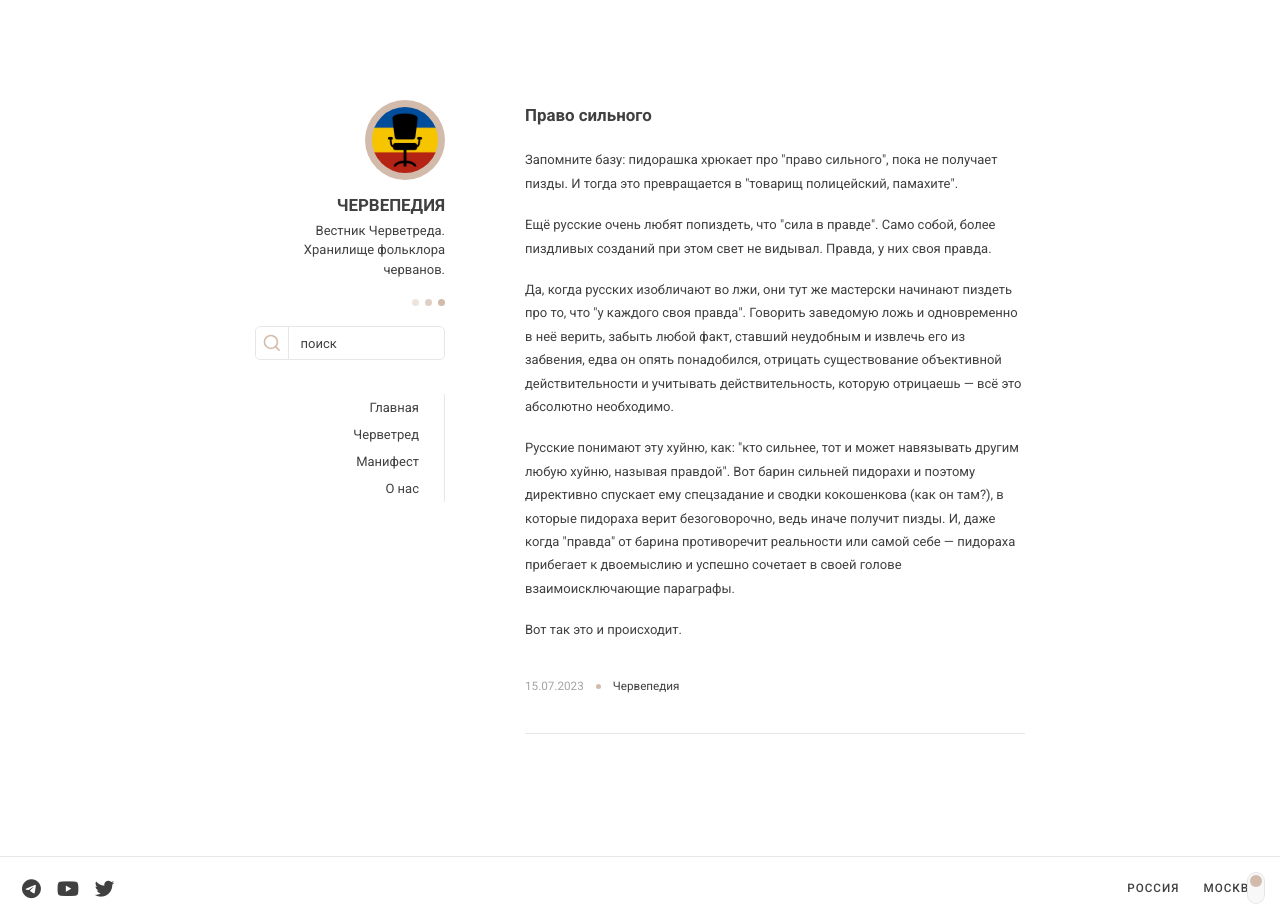
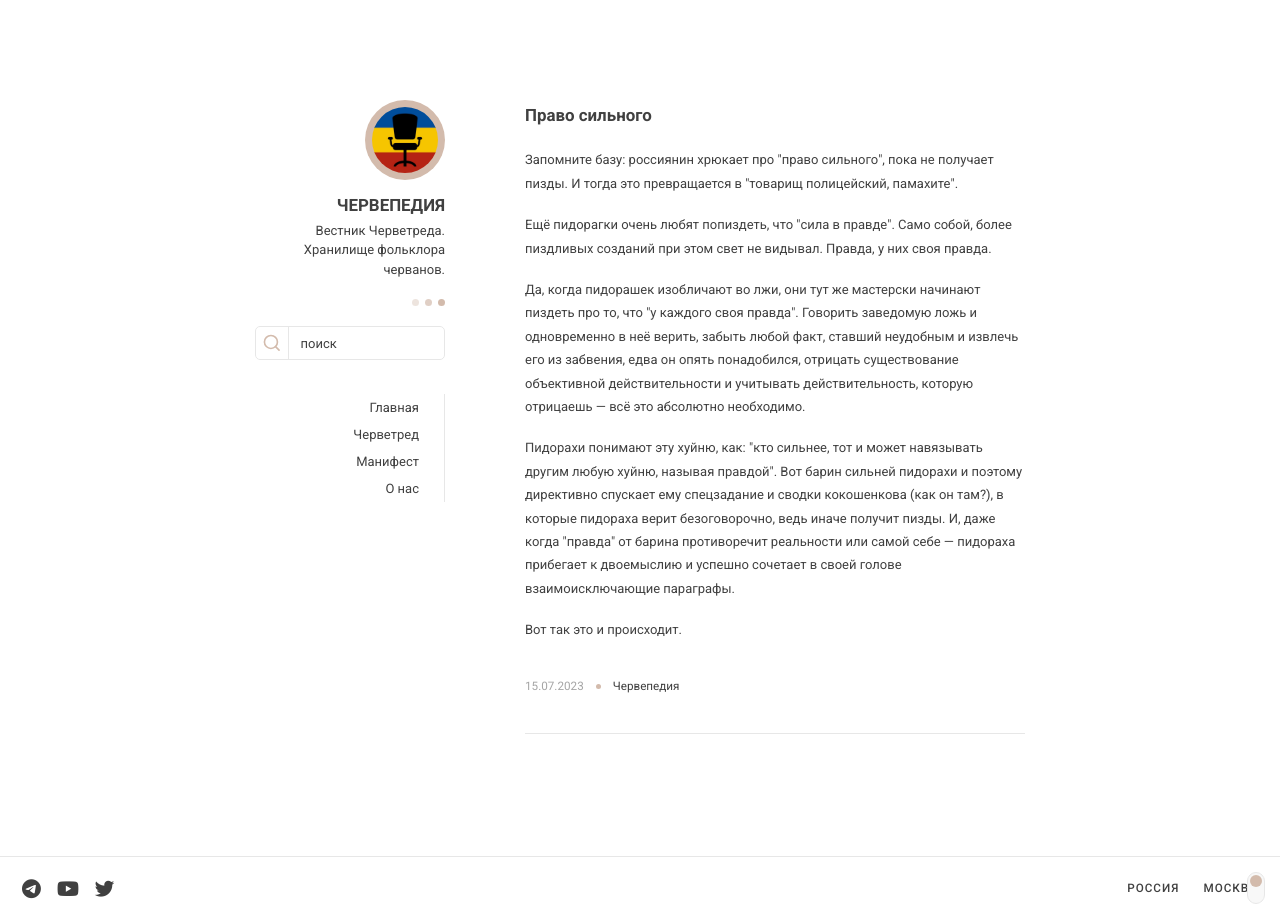
Before and after one commit to chervepediya/chervepediya.github.io, a Jekyll site: the page built from _posts/2023-07-15-right-of-the-strong.md, in a window 1280 px wide and 921 px high. Built offline with Jekyll 4.4.1, drawn with Linux system fonts in a browser that asks for light colours; a script that is not in the unit is left out.

Commit message:
Update 2023-07-15-right-of-the-strong.md

```diff
--- a/_posts/2023-07-15-right-of-the-strong.md
+++ b/_posts/2023-07-15-right-of-the-strong.md
@@ -5,12 +5,12 @@ date: 2023-07-15
 layout: post
 ---
 
-<p>Запомните базу: пидорашка хрюкает про "право сильного", пока не получает пизды. И тогда это превращается в "товарищ полицейский, памахите".</p>
+<p>Запомните базу: россиянин хрюкает про "право сильного", пока не получает пизды. И тогда это превращается в "товарищ полицейский, памахите".</p>
 
-<p>Ещё русские очень любят попиздеть, что "сила в правде". Само собой, более пиздливых созданий при этом свет не видывал. Правда, у них своя правда.</p>
+<p>Ещё пидорагки очень любят попиздеть, что "сила в правде". Само собой, более пиздливых созданий при этом свет не видывал. Правда, у них своя правда.</p>
 
-<p>Да, когда русских изобличают во лжи, они тут же мастерски начинают пиздеть про то, что "у каждого своя правда". Говорить заведомую ложь и одновременно в неё верить, забыть любой факт, ставший неудобным и извлечь его из забвения, едва он опять понадобился, отрицать существование объективной действительности и учитывать действительность, которую отрицаешь — всё это абсолютно необходимо.</p>
+<p>Да, когда пидорашек изобличают во лжи, они тут же мастерски начинают пиздеть про то, что "у каждого своя правда". Говорить заведомую ложь и одновременно в неё верить, забыть любой факт, ставший неудобным и извлечь его из забвения, едва он опять понадобился, отрицать существование объективной действительности и учитывать действительность, которую отрицаешь — всё это абсолютно необходимо.</p>
 
-<p>Русские понимают эту хуйню, как: "кто сильнее, тот и может навязывать другим любую хуйню, называя правдой". Вот барин сильней пидорахи и поэтому директивно спускает ему спецзадание и сводки кокошенкова (как он там?), в которые пидораха верит безоговорочно, ведь иначе получит пизды. И, даже когда "правда" от барина противоречит реальности или самой себе — пидораха прибегает к двоемыслию и успешно сочетает в своей голове взаимоисключающие параграфы.</p>
+<p>Пидорахи понимают эту хуйню, как: "кто сильнее, тот и может навязывать другим любую хуйню, называя правдой". Вот барин сильней пидорахи и поэтому директивно спускает ему спецзадание и сводки кокошенкова (как он там?), в которые пидораха верит безоговорочно, ведь иначе получит пизды. И, даже когда "правда" от барина противоречит реальности или самой себе — пидораха прибегает к двоемыслию и успешно сочетает в своей голове взаимоисключающие параграфы.</p>
 
 <p>Вот так это и происходит.</p>
```
